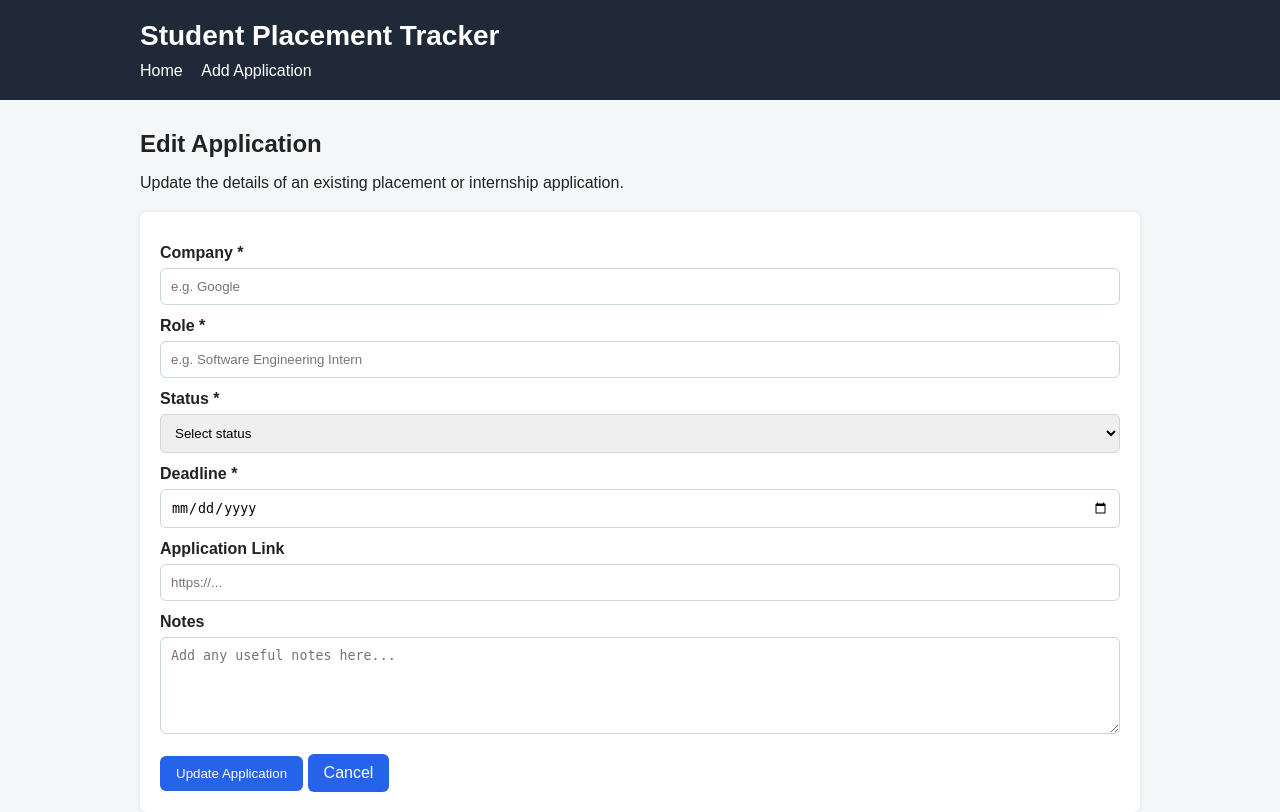
After one commit to borabek/student-placement-tracker, a Flask app: template templates/edit.html in a window 1280 px wide. The commit adds this page. Run offline with Flask 3, Linux system fonts and the light colour scheme; the template is opened without the code that fills it, so the values that code supplies are empty.

Commit message:
Add edit page and reuse the form

```diff
--- a/app.py
+++ b/app.py
@@ -102,6 +102,77 @@ def add_application():
     return render_template("add.html")
 
 
+
+
+
+def get_application_by_id(application_id):
+    # Get one application using its id
+    connection = get_db_connection()
+
+    application = connection.execute(
+        """
+        SELECT * FROM applications
+        WHERE id = ?
+        """,
+        (application_id,),
+    ).fetchone()
+
+    connection.close()
+    return application
+
+
+@app.route("/edit/<int:application_id>", methods=["GET", "POST"])
+def edit_application(application_id):
+    # Get the selected application
+    application = get_application_by_id(application_id)
+
+    if application is None:
+        flash("Application not found.")
+        return redirect(url_for("index"))
+
+    if request.method == "POST":
+        company = request.form["company"].strip()
+        role = request.form["role"].strip()
+        status = request.form["status"].strip()
+        deadline = request.form["deadline"].strip()
+        application_link = request.form["application_link"].strip()
+        notes = request.form["notes"].strip()
+
+        if not company or not role or not status or not deadline:
+            flash("Please fill in all required fields.")
+
+            updated_application = {
+                "id": application_id,
+                "company": company,
+                "role": role,
+                "status": status,
+                "deadline": deadline,
+                "application_link": application_link,
+                "notes": notes,
+                "created_at": application["created_at"]
+            }
+
+            return render_template("edit.html", application=updated_application)
+
+        connection = get_db_connection()
+
+        # Update the row in the database
+        connection.execute(
+            """
+            UPDATE applications
+            SET company = ?, role = ?, status = ?, deadline = ?, application_link = ?, notes = ?
+            WHERE id = ?
+            """,
+            (company, role, status, deadline, application_link, notes, application_id),
+        )
+
+        connection.commit()
+        connection.close()
+
+        flash("Application updated successfully.")
+        return redirect(url_for("index"))
+
+    return render_template("edit.html", application=application)
 if __name__ == "__main__":
     # Create the table before starting the app
     init_db()
--- /dev/null
+++ b/templates/_form.html
@@ -0,0 +1,52 @@
+<label for="company">Company *</label>
+<input
+    type="text"
+    id="company"
+    name="company"
+    placeholder="e.g. Google"
+    value="{{ application['company'] if application else '' }}"
+>
+
+<label for="role">Role *</label>
+<input
+    type="text"
+    id="role"
+    name="role"
+    placeholder="e.g. Software Engineering Intern"
+    value="{{ application['role'] if application else '' }}"
+>
+
+<label for="status">Status *</label>
+<select id="status" name="status">
+    <option value="">Select status</option>
+    <option value="Applied" {% if application and application["status"] == "Applied" %}selected{% endif %}>Applied</option>
+    <option value="Interview" {% if application and application["status"] == "Interview" %}selected{% endif %}>Interview</option>
+    <option value="Rejected" {% if application and application["status"] == "Rejected" %}selected{% endif %}>Rejected</option>
+    <option value="Offer" {% if application and application["status"] == "Offer" %}selected{% endif %}>Offer</option>
+    <option value="Closed" {% if application and application["status"] == "Closed" %}selected{% endif %}>Closed</option>
+</select>
+
+<label for="deadline">Deadline *</label>
+<input
+    type="date"
+    id="deadline"
+    name="deadline"
+    value="{{ application['deadline'] if application else '' }}"
+>
+
+<label for="application_link">Application Link</label>
+<input
+    type="url"
+    id="application_link"
+    name="application_link"
+    placeholder="https://..."
+    value="{{ application['application_link'] if application else '' }}"
+>
+
+<label for="notes">Notes</label>
+<textarea
+    id="notes"
+    name="notes"
+    rows="5"
+    placeholder="Add any useful notes here..."
+>{{ application['notes'] if application else '' }}</textarea>
--- /dev/null
+++ b/templates/edit.html
@@ -0,0 +1,17 @@
+{% extends "base.html" %}
+
+{% block content %}
+    <section class="page-header">
+        <h2>Edit Application</h2>
+        <p>Update the details of an existing placement or internship application.</p>
+    </section>
+
+    <form class="form-card" method="POST">
+        {% include "_form.html" %}
+
+        <div class="form-actions">
+            <button type="submit" class="button">Update Application</button>
+            <a class="button button-secondary" href="{{ url_for('index') }}">Cancel</a>
+        </div>
+    </form>
+{% endblock %}
```
Also changed, not shown: templates/add.html (+6 -25 lines).
